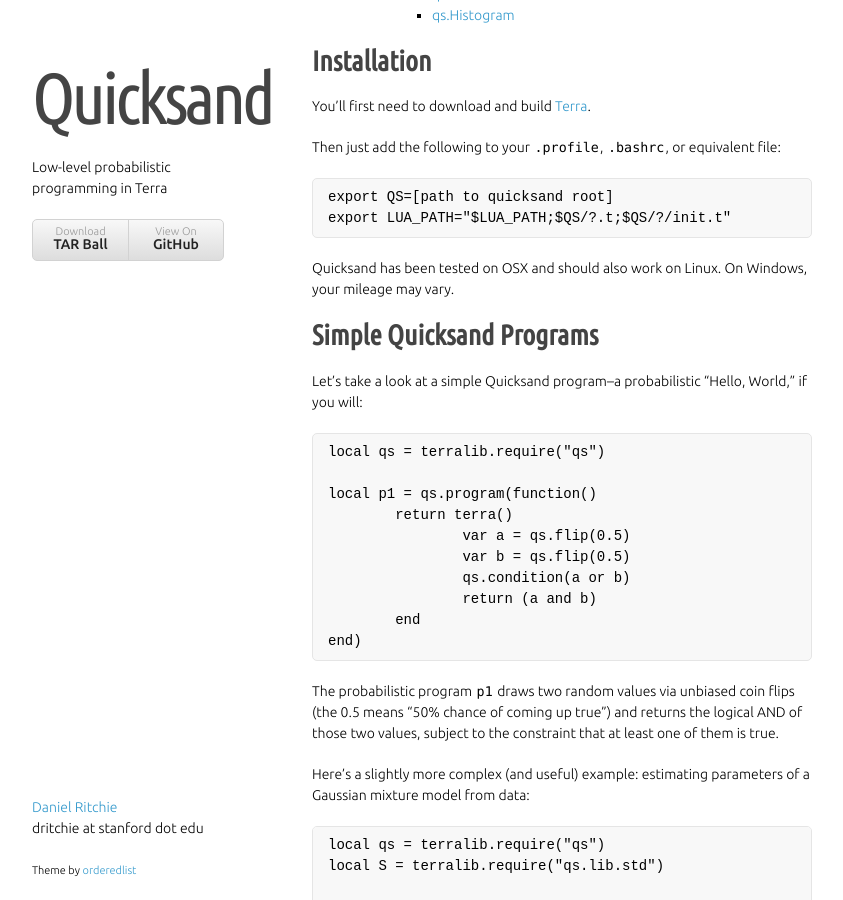
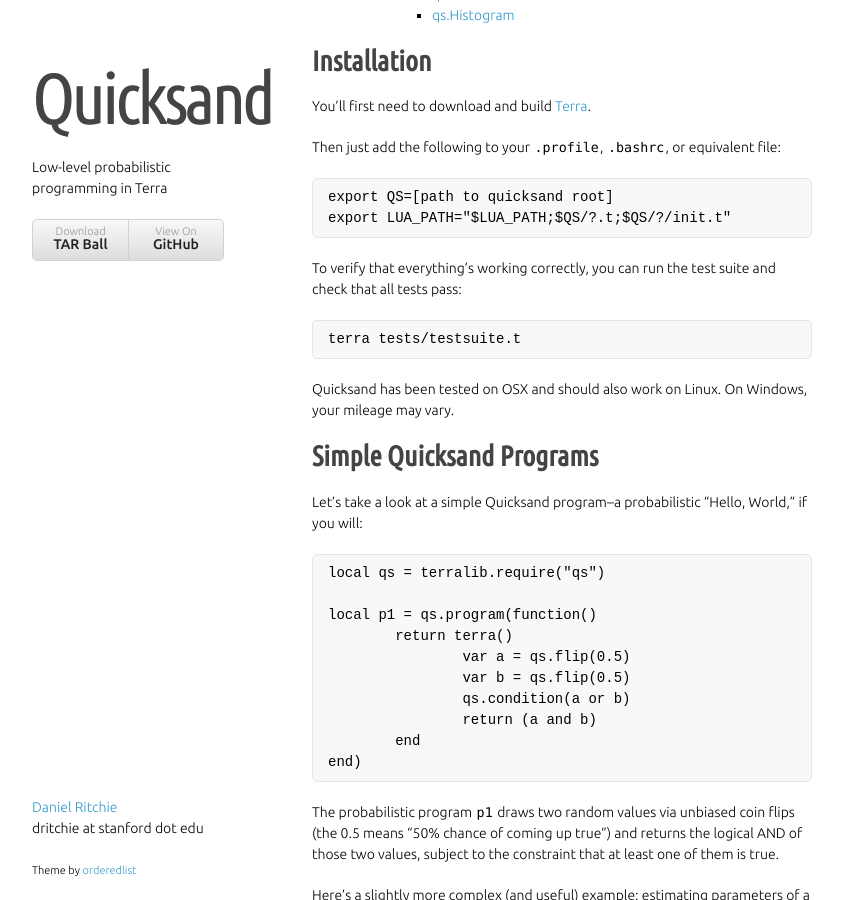
Before and after one commit to dritchie/quicksand, a Jekyll site: the page built from index.md, in a window 1280 px wide and 900 px high, scrolled down 1031 px. Shown: the whole window, without its empty margins (218-1061 px from the left). Built offline with Jekyll 4.4.1, drawn with Linux system fonts in a browser that asks for light colours; some web fonts are replaced.

Commit message:
add line about test suite.

```diff
--- a/index.md
+++ b/index.md
@@ -19,6 +19,10 @@
 
 	export QS=[path to quicksand root]
 	export LUA_PATH="$LUA_PATH;$QS/?.t;$QS/?/init.t"
+
+To verify that everything's working correctly, you can run the test suite and check that all tests pass:
+
+	terra tests/testsuite.t
 
 Quicksand has been tested on OSX and should also work on Linux. On Windows, your mileage may vary.
 
@@ -250,7 +254,6 @@
 		self.val = qs.uniform(0.0, 1.0) end
 	end)
 
-
 ### qs.range
 
 Provides an iterable range of integers:
```
